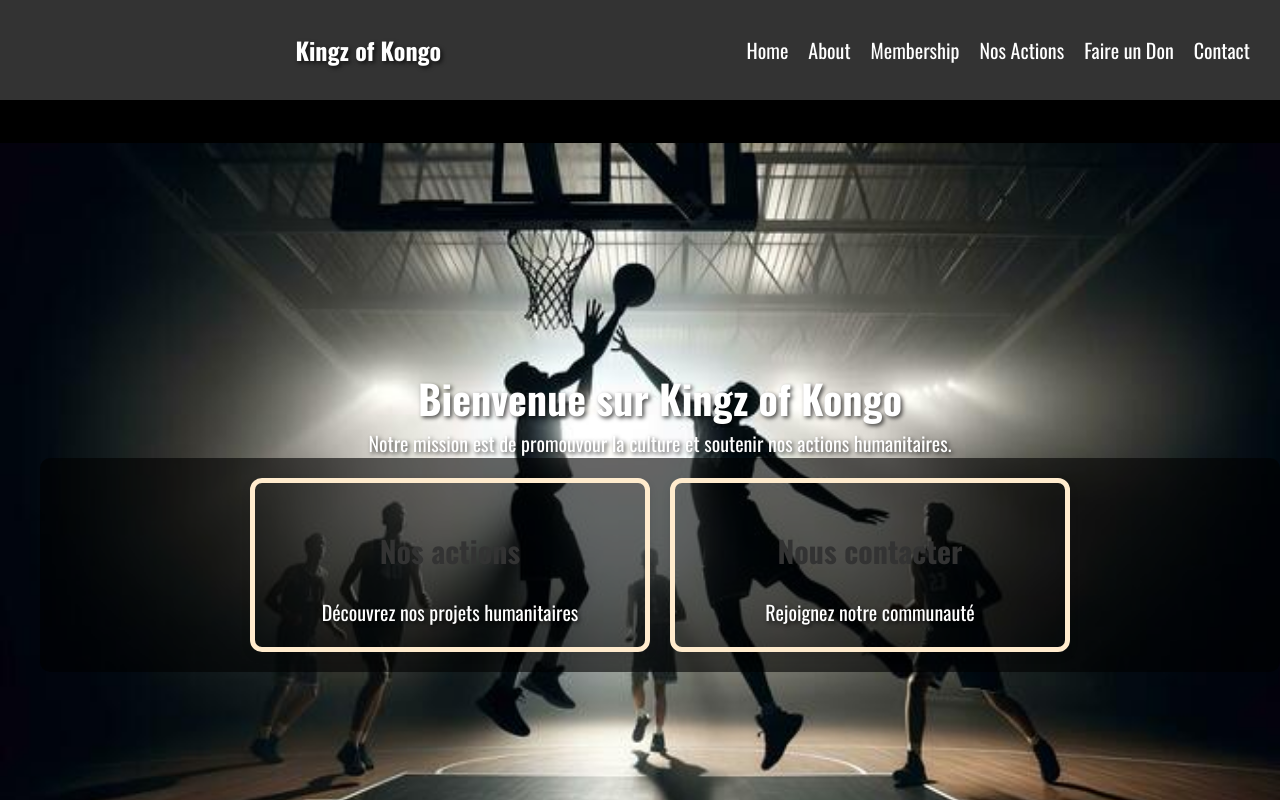
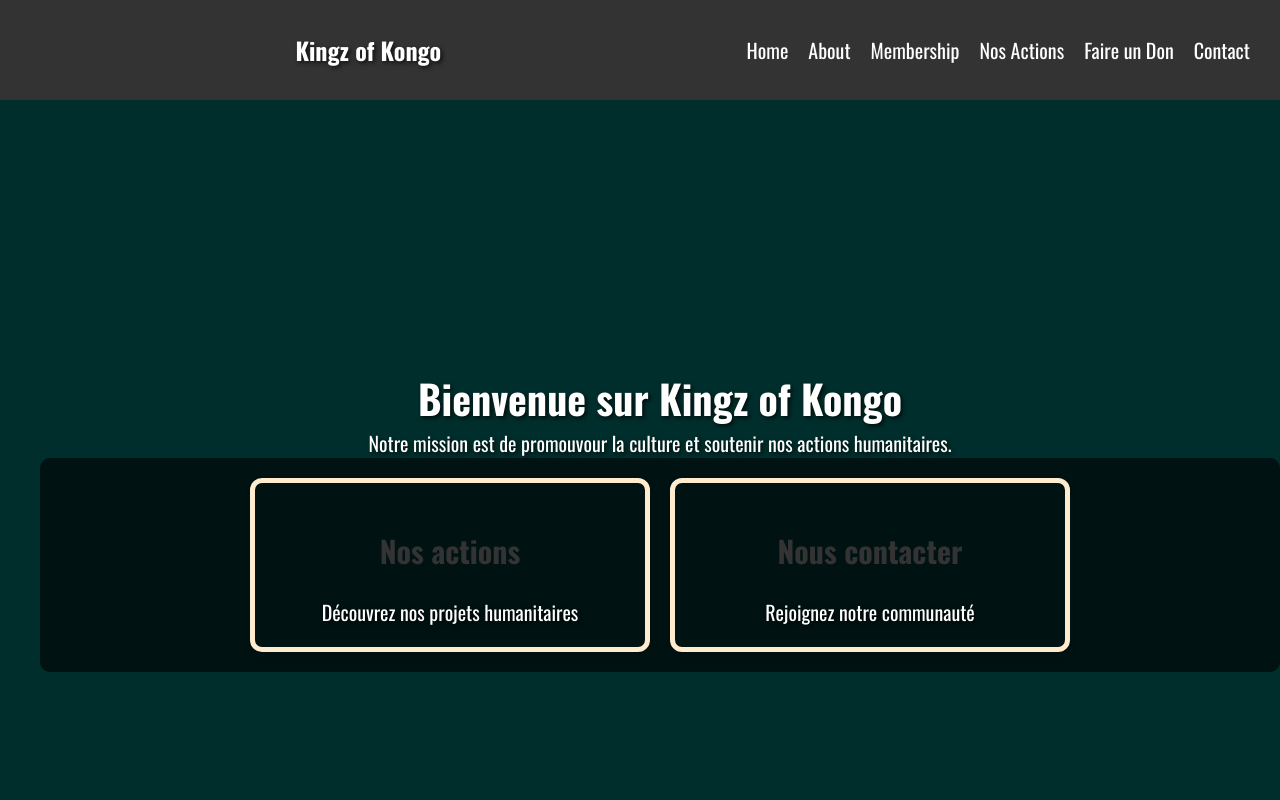
Before and after one commit to KingzOfKongo/KingzOfKongo_test_hebg, a React (Create React App) app: page / in a window 1280 px wide. Shown: the top 800 px of the page. Built offline with nearby package versions, Linux system fonts and the light colour scheme.

Commit message:
Mise à jour de Home.js et Membership.js

```diff
--- a/src/pages/Home.js
+++ b/src/pages/Home.js
@@ -1,7 +1,7 @@
 import React from "react";
 import "./css_pages/Home.css"; // Fichier CSS spécifique à Home
 import Card from "../components/Card";
-import background from "./background_home4.jpg";
+//import background from "./background_home4.jpg";
 
 function Home() {
     return (
@@ -11,7 +11,7 @@ function Home() {
        <div className="home">
 
 
-        <img src={background} alt="Kingz of Kongo" className="background-image" />
+        {/*{<img src={background} alt="Kingz of Kongo" className="background-image" />*/}
             <h1>Bienvenue sur Kingz of Kongo</h1>
             <p> Notre mission est de promouvour la culture et soutenir nos actions humanitaires.</p>
             <div className="card-container">
--- a/src/pages/Membership.js
+++ b/src/pages/Membership.js
@@ -1,5 +1,6 @@
 import React, { useState } from "react";
 import './css_pages/Membership.css'
+//import background from "./membership_background.jpg";
 
 const MembershipForm = () => {
   const [formData, setFormData] = useState({
@@ -31,6 +32,7 @@ const MembershipForm = () => {
     <div className="form-container">
       <h2>Devenir Membre</h2>
       <form onSubmit={handleSubmit}>
+      {/*<img src={background} alt="Devenir Membre" className="background-image" />*/}
         <div className="form-group">
           <label>Nom :</label>
           <input type="text" name="nom" value={formData.nom} onChange={handleChange} required />
--- a/src/pages/css_pages/Home.css
+++ b/src/pages/css_pages/Home.css
@@ -15,11 +15,14 @@
         color: white;
         padding: 20px;
         overflow: hidden;
+        background-color: #002E2C;
+
 }
 
 
+/*
 .background-image {
-    /*position: absolute;*/
+    position: absolute;
 
     background-color: black;
     box-shadow: 2px 5px 5px blanchedalmond;
@@ -27,9 +30,10 @@
     left: 0;
     width: 100%;
     height: 100%;
-    object-fit: contain; /* Assure que l’image est totalement visible */
-    z-index: -1; /* Place l’image en arrière-plan */
-}
+    /*object-fit: contain; /* Assure que l’image est totalement visible */
+   /*z-index: -1; /* Place l’image en arrière-plan */
+/*}
+
 
 
 /* Style pour les titres et paragraphes */
@@ -38,6 +42,7 @@ h1, p {
     max-width: 800px;
     margin: 0 auto;
 }
+
 
 /* Ajuste l'affichage des cartes */
 .card-container {
@@ -76,6 +81,7 @@ html, body {
     padding: 0;
     display: flex;
     flex-direction: column;
+    /*background-color: #002E2C;*/
 }
 
 /* Responsive Design */
--- a/src/pages/css_pages/Membership.css
+++ b/src/pages/css_pages/Membership.css
@@ -3,10 +3,12 @@
     max-width: 500px;
     margin: auto;
     padding: 20px;
-    background: white;
+    /*background: white;*/
     box-shadow: 0px 4px 10px rgba(0, 0, 0, 0.3);
     border-radius: 10px;
     text-align: center;
+    backdrop-filter: blur(10px);
+    background: white;
   }
 
   h2, h3 {
@@ -29,6 +31,8 @@
     margin-top: 5px;
     border-radius: 5px;
     border: 1px solid #ccc;
+    background: transparent;
+
   }
 
   button {
```
